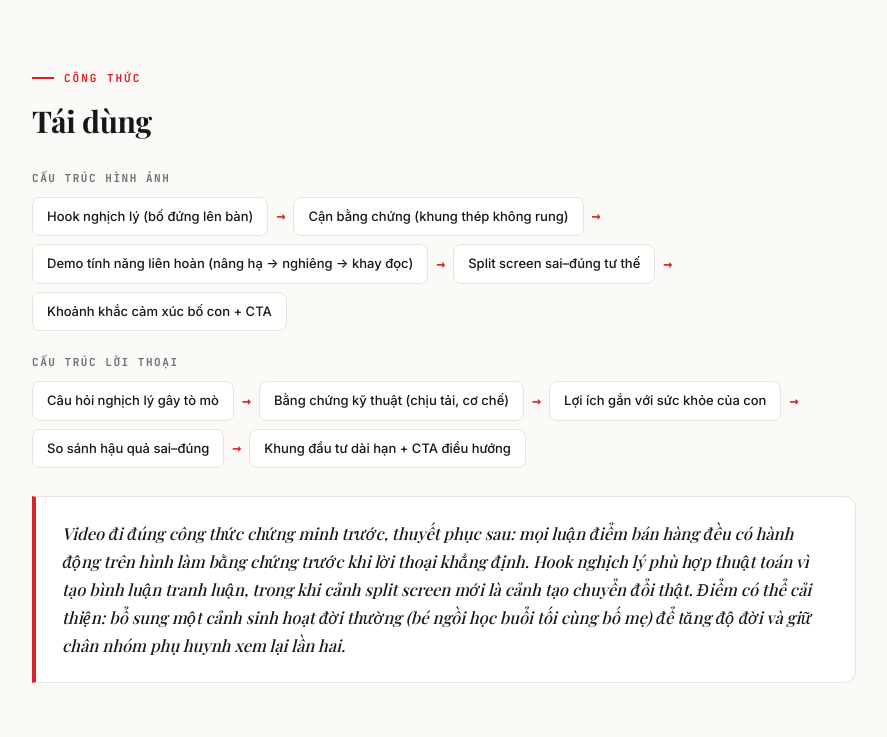
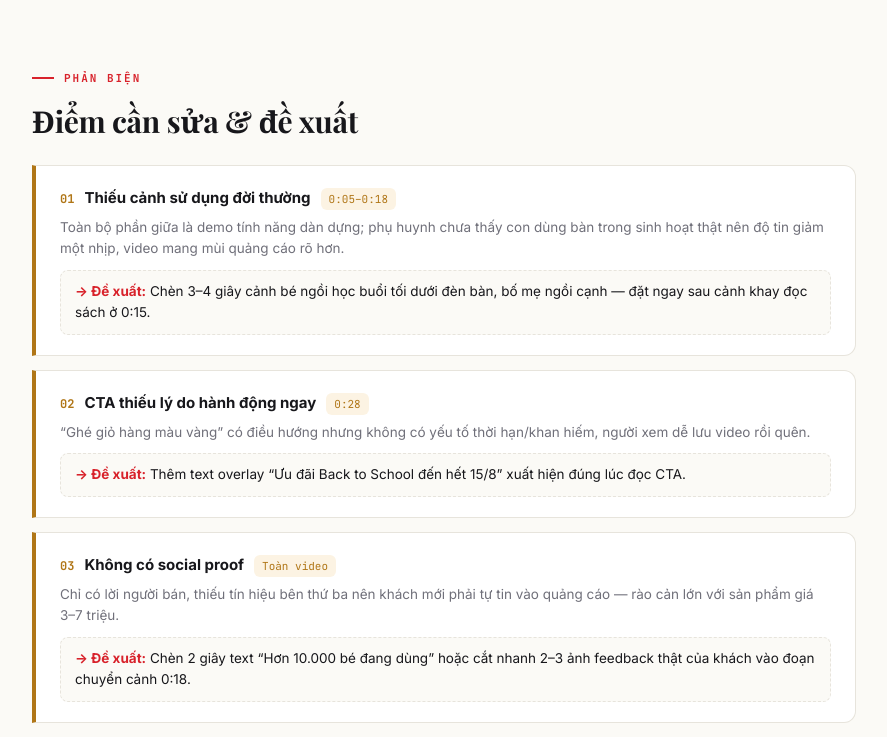
Before and after one commit to nguyendinhtoan2805-cell/sakawin-video-lab, a plain HTML site: page index.html in a window 1280 px wide. Shown: the part 6423-7160 px from the top of the page, without its empty margins (196-1083 px from the left). Drawn offline with nearby package versions, Linux system fonts and the light colour scheme; a web font is replaced by a local one.

Commit message:
Add files via upload

```diff
--- a/index.html
+++ b/index.html
@@ -180,6 +180,17 @@
   .badge--motphan{background:var(--amber-soft);color:var(--amber);border:1px solid #E4C98F}
   .badge--khong{background:#EFEFEC;color:var(--muted);border:1px solid var(--hairline)}
   .checklist .note{color:var(--muted)}
+
+  /* ===== Điểm cần sửa ===== */
+  .fix-list{display:flex;flex-direction:column;gap:14px}
+  .fix-card{background:var(--card);border:1px solid var(--hairline);border-left:4px solid var(--amber);border-radius:0 12px 12px 0;padding:20px 24px}
+  .fix-head{display:flex;gap:10px;align-items:baseline;flex-wrap:wrap;margin-bottom:6px}
+  .fix-no{font-family:var(--mono);font-weight:700;color:var(--amber);font-size:12px}
+  .fix-title{font-weight:700;font-size:15px}
+  .fix-tc{font-family:var(--mono);font-size:11px;background:var(--amber-soft);color:var(--amber);border-radius:6px;padding:2px 8px}
+  .fix-harm{font-size:13.5px;color:var(--muted);margin-bottom:10px;line-height:1.6}
+  .fix-sol{background:var(--paper);border:1px dashed var(--hairline);border-radius:8px;padding:10px 14px;font-size:13.5px;line-height:1.6}
+  .fix-sol b{color:var(--accent)}
 
   /* ===== Công thức ===== */
   .formula-block{margin-top:22px}
@@ -447,6 +458,11 @@ const SAMPLE = {
     { tieu_chi: "Demo tính năng cốt lõi", dat: "dat", ghi_chu: "Chịu tải, nâng hạ, nghiêng mặt bàn, khay đọc — 4 tính năng bán hàng chính đều được demo trong 32 giây." },
     { tieu_chi: "Chạm tâm lý phụ huynh", dat: "dat", ghi_chu: "Thông điệp cột sống + \u201cbàn lớn cùng con cả chục năm\u201d xử lý luôn phản đối về giá bằng khung đầu tư dài hạn." }
   ],
+  diem_can_sua: [
+    { van_de: "Thiếu cảnh sử dụng đời thường", dan_chung: "0:05\u20130:18", tac_hai: "Toàn bộ phần giữa là demo tính năng dàn dựng; phụ huynh chưa thấy con dùng bàn trong sinh hoạt thật nên độ tin giảm một nhịp, video mang mùi quảng cáo rõ hơn.", de_xuat: "Chèn 3\u20134 giây cảnh bé ngồi học buổi tối dưới đèn bàn, bố mẹ ngồi cạnh — đặt ngay sau cảnh khay đọc sách ở 0:15." },
+    { van_de: "CTA thiếu lý do hành động ngay", dan_chung: "0:28", tac_hai: "\u201cGhé giỏ hàng màu vàng\u201d có điều hướng nhưng không có yếu tố thời hạn/khan hiếm, người xem dễ lưu video rồi quên.", de_xuat: "Thêm text overlay \u201cƯu đãi Back to School đến hết 15/8\u201d xuất hiện đúng lúc đọc CTA." },
+    { van_de: "Không có social proof", dan_chung: "Toàn video", tac_hai: "Chỉ có lời người bán, thiếu tín hiệu bên thứ ba nên khách mới phải tự tin vào quảng cáo — rào cản lớn với sản phẩm giá 3\u20137 triệu.", de_xuat: "Chèn 2 giây text \u201cHơn 10.000 bé đang dùng\u201d hoặc cắt nhanh 2\u20133 ảnh feedback thật của khách vào đoạn chuyển cảnh 0:18." }
+  ],
   cong_thuc: {
     cau_truc_hinh_anh: ["Hook nghịch lý (bố đứng lên bàn)", "Cận bằng chứng (khung thép không rung)", "Demo tính năng liên hoàn (nâng hạ \u2192 nghiêng \u2192 khay đọc)", "Split screen sai\u2013đúng tư thế", "Khoảnh khắc cảm xúc bố con + CTA"],
     cau_truc_loi_thoai: ["Câu hỏi nghịch lý gây tò mò", "Bằng chứng kỹ thuật (chịu tải, cơ chế)", "Lợi ích gắn với sức khỏe của con", "So sánh hậu quả sai\u2013đúng", "Khung đầu tư dài hạn + CTA điều hướng"],
@@ -588,6 +604,26 @@ function render(d){
           }).join("")}
         </tbody>
       </table>
+    </section>`;
+  }
+
+  /* Điểm cần sửa */
+  if (Array.isArray(d.diem_can_sua) && d.diem_can_sua.length){
+    h += `<section>
+      <div class="eyebrow">Phản biện</div>
+      <h2>Điểm cần sửa &amp; đề xuất</h2>
+      <div class="fix-list">
+        ${d.diem_can_sua.map((x,i) => `
+          <div class="fix-card">
+            <div class="fix-head">
+              <span class="fix-no">${String(i+1).padStart(2,"0")}</span>
+              <span class="fix-title">${esc(x.van_de)}</span>
+              ${x.dan_chung ? `<span class="fix-tc">${esc(x.dan_chung)}</span>` : ""}
+            </div>
+            ${x.tac_hai ? `<div class="fix-harm">${esc(x.tac_hai)}</div>` : ""}
+            ${x.de_xuat ? `<div class="fix-sol"><b>→ Đề xuất:</b> ${esc(x.de_xuat)}</div>` : ""}
+          </div>`).join("")}
+      </div>
     </section>`;
   }
 
```
